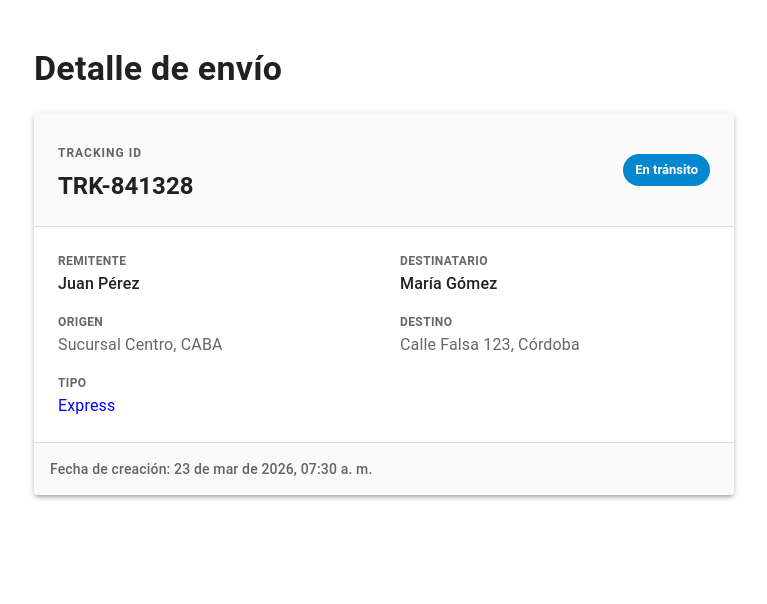
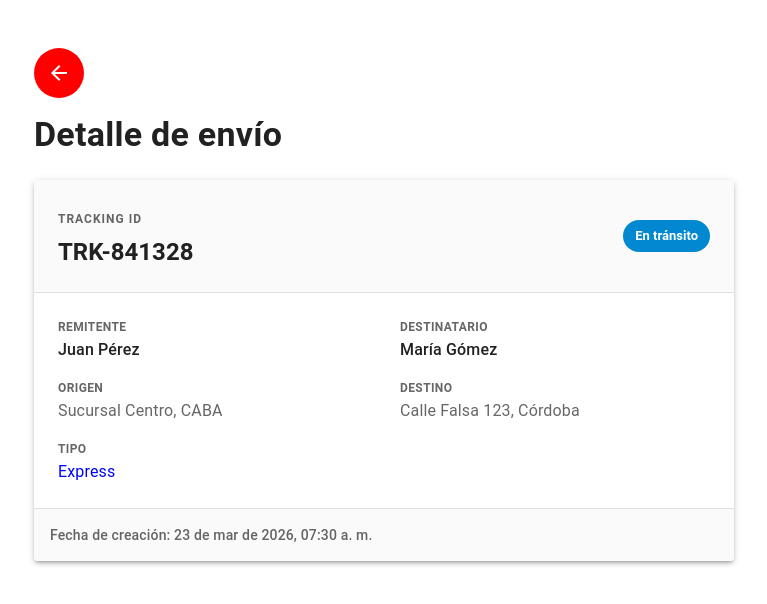
Before and after one commit to Toroston/LogiTrack, a React (Vite) app: page /detalle in a window 1280 px wide. Shown: the top 604 px of the page, without its empty margins (256-1023 px from the left). Built offline with nearby package versions, Linux system fonts and the light colour scheme.

Commit message:
BackButton
boton para volver atras.

```diff
--- a/src/components/AltaEnvio/AltaEnvio.jsx
+++ b/src/components/AltaEnvio/AltaEnvio.jsx
@@ -8,6 +8,7 @@ import {
     Paper,
     Grid
 } from "@mui/material";
+import BackButton from '../BackButton/BackButton';
 
 const AltaEnvio = ({ onCrear }) => {
 
@@ -44,6 +45,11 @@ const AltaEnvio = ({ onCrear }) => {
 
     return (
         <Paper elevation={3} sx={{ p: 3, mb: 3, borderRadius: 3 }}>
+
+            <Box sx={{ mb: 2 }}>
+                <BackButton />
+            </Box>
+
             <Typography variant="h5" mb={2}>
                 Alta de Envío
             </Typography>
--- /dev/null
+++ b/src/components/BackButton/BackButton.jsx
@@ -0,0 +1,27 @@
+import { useNavigate } from 'react-router-dom';
+import { IconButton } from '@mui/material';
+import ArrowBackIcon from '@mui/icons-material/ArrowBack';
+
+const BackButton = () => {
+    const navigate = useNavigate();
+
+    return (
+        <IconButton
+            onClick={() => navigate(-1)}
+            sx={{
+                backgroundColor: 'red',
+                color: 'white',
+                '&:hover': {
+                    backgroundColor: 'darkred'
+                },
+                width: 50,
+                height: 50,
+                borderRadius: '50%'
+            }}
+        >
+            <ArrowBackIcon />
+        </IconButton>
+    );
+};
+
+export default BackButton;
--- a/src/components/BusquedaEnvio/BusquedaEnvio.jsx
+++ b/src/components/BusquedaEnvio/BusquedaEnvio.jsx
@@ -1,6 +1,7 @@
 import { useState } from 'react';
 import { Box, TextField, Button, Typography, Paper } from '@mui/material';
 import DetalleEnvio from '../DetalleEnvio/DetalleEnvio';
+import BackButton from '../BackButton/BackButton';
 
 const enviosMock = [
     {
@@ -50,6 +51,11 @@ const BusquedaEnvio = () => {
 
     return (
     <Box sx={{ maxWidth: 700, mx: 'auto', mt: 4, px: 2 }}>
+
+            <Box sx={{ mb: 2 }}>
+                <BackButton/>
+            </Box>
+
         <Paper elevation={3} sx={{ p: 3, mb: 4, borderRadius: 2 }}>
             <Typography variant="h5" sx={{ fontWeight: 'bold', mb: 2 }}>
                 Rastrear Envío
--- a/src/components/DetalleEnvio/DetalleEnvio.jsx
+++ b/src/components/DetalleEnvio/DetalleEnvio.jsx
@@ -1,10 +1,21 @@
 import React from 'react';
 import { useLocation } from 'react-router-dom';
-import { Card, CardContent, Typography, Grid, Chip, Box, Divider } from '@mui/material';
+import {
+    Card,
+    CardContent,
+    Typography,
+    Grid,
+    Chip,
+    Box,
+    Divider
+} from '@mui/material';
+import BackButton from '../BackButton/BackButton';
 
 const DetalleEnvio = ({ envio }) => {
     const location = useLocation();
+
     const envioDesdeTabla = location.state?.envio;
+
     const datosEnvio = envio || envioDesdeTabla || {
         trackingId: "TRK-841328",
         remitente: "Juan Pérez",
@@ -41,7 +52,13 @@ const fechaFormateada = new Date(datosEnvio.fechaCreacion).toLocaleDateString('e
 
     return (
         <Box sx={{ maxWidth: 700, mx: 'auto', mt: 6, mb: 4, px: 2 }}>
-      {/* Título de la vista */}
+
+
+            <Box sx={{ mb: 2 }}>
+                <BackButton />
+            </Box>
+
+            {/* Título */}
             <Typography
                 variant="h4"
                 component="h1"
@@ -50,8 +67,15 @@ return (
             >
                 Detalle de envío
             </Typography>
+
             <Card sx={{ boxShadow: 3 }}>
-    <Box sx={{ p: 3, bgcolor: 'grey.50', display: 'flex', justifyContent: 'space-between', alignItems: 'center' }}>
+                <Box sx={{
+                    p: 3,
+                    bgcolor: 'grey.50',
+                    display: 'flex',
+                    justifyContent: 'space-between',
+                    alignItems: 'center'
+                }}>
                     <Box>
                         <Typography variant="overline" color="text.secondary" sx={{ fontWeight: 'bold' }}>
                             Tracking ID
@@ -66,7 +90,9 @@ return (
                         sx={{ fontWeight: 'bold' }}
                     />
                 </Box>
+
                 <Divider />
+
                 <CardContent sx={{ p: 3 }}>
                     <Grid container spacing={4}>
                         <Grid item xs={12} sm={6}>
@@ -78,6 +104,7 @@ return (
                                     {datosEnvio.remitente}
                                 </Typography>
                             </Box>
+
                             <Box sx={{ mb: 2 }}>
                                 <Typography variant="caption" color="text.secondary" sx={{ fontWeight: 'bold', textTransform: 'uppercase' }}>
                                     Origen
@@ -86,15 +113,20 @@ return (
                                     {datosEnvio.origen}
                                 </Typography>
                             </Box>
+
                             <Box>
                                 <Typography variant="caption" color="text.secondary" sx={{ fontWeight: 'bold', textTransform: 'uppercase' }}>
                                     Tipo
                                 </Typography>
-                    <Typography variant="body1" color={datosEnvio.tipo === 'Express' ? 'blue' : 'text.secondary'} >
+                                <Typography
+                                    variant="body1"
+                                    color={datosEnvio.tipo === 'Express' ? 'blue' : 'text.secondary'}
+                                >
                                     {datosEnvio.tipo}
                                 </Typography>
                             </Box>
                         </Grid>
+
                         <Grid item xs={12} sm={6}>
                             <Box sx={{ mb: 2 }}>
                                 <Typography variant="caption" color="text.secondary" sx={{ fontWeight: 'bold', textTransform: 'uppercase' }}>
@@ -104,6 +136,7 @@ return (
                                     {datosEnvio.destinatario}
                                 </Typography>
                             </Box>
+
                             <Box sx={{ mb: 2 }}>
                                 <Typography variant="caption" color="text.secondary" sx={{ fontWeight: 'bold', textTransform: 'uppercase' }}>
                                     Destino
@@ -115,14 +148,20 @@ return (
                         </Grid>
                     </Grid>
                 </CardContent>
+
                 <Divider />
 
-    <Box sx={{ p: 2, bgcolor: 'grey.50', display: 'flex', justifyContent: 'space-between', alignItems: 'center' }}>
+                <Box sx={{
+                    p: 2,
+                    bgcolor: 'grey.50',
+                    display: 'flex',
+                    justifyContent: 'space-between',
+                    alignItems: 'center'
+                }}>
                     <Typography variant="body2" sx={{ fontWeight: 'medium', color: 'text.secondary' }}>
                         Fecha de creación: {fechaFormateada}
                     </Typography>
                 </Box>
-
             </Card>
         </Box>
     );
```
Lines whose indentation alone changed are shown as unchanged.
